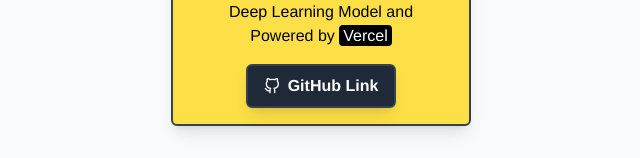
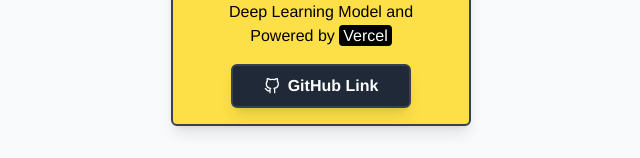
Before and after one commit to mdirshaddev/iobeat, a Next.js app: page / in a window 1280 px wide. Shown: the part 392-550 px from the top of the page, without its empty margins (319-959 px from the left). Built offline with nearby package versions, Linux system fonts and the light colour scheme.

Commit message:
feat(nextjs): 💄 CSS Update on Shared Component
* Width fixed to 180px
* Text and Icon placed on center

```diff
--- a/src/components/shared/github-repo-button.tsx
+++ b/src/components/shared/github-repo-button.tsx
@@ -6,7 +6,7 @@
     <a
       href='https://github.com/mdirshaddev/iobeat'
       target='_blank'
-      className='transition-all px-4 py-2 active:scale-95 text-white dark:text-black cursor-pointer flex items-center font-bold rounded-md shadow-lg border-2 border-gray-700 dark:border-gray-50 bg-gray-800 dark:bg-gray-200'
+      className='transition-all w-[180px] px-4 py-2 active:scale-95 text-white dark:text-black cursor-pointer flex items-center justify-center font-bold rounded-md shadow-lg border-2 border-gray-700 dark:border-gray-50 bg-gray-800 dark:bg-gray-200'
       rel='noreferrer'>
       <FiGithub className='mr-2 text-white dark:text-black' />
       GitHub Link
```
